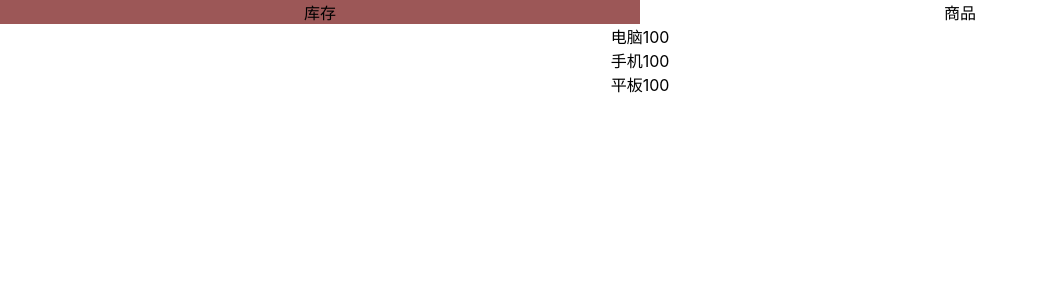
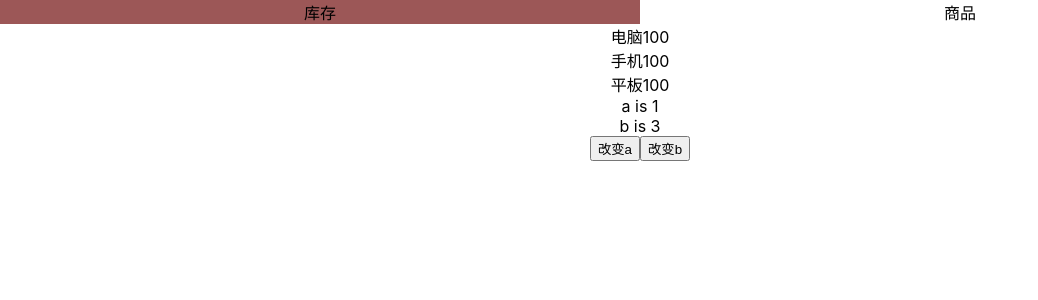
Before and after one commit to dorothy-yl/Test, a React app: page / in a window 1280 px wide. Shown: the top 300 px of the page, without its empty margins (0-1038 px from the left). Built offline with nearby package versions, Linux system fonts and the light colour scheme.

Commit message:
生命周期

```diff
--- a/src/App.js
+++ b/src/App.js
@@ -1,11 +1,12 @@
 import logo from './logo.svg';
 import './App.css';
 import TableList from './components/tableList';
-
+import LifeCircle from './components/lifeCircle';
 function App() {
   return (
     <div className="App">
       <TableList></TableList>
+      <LifeCircle></LifeCircle>
     </div>
   );
 }
--- /dev/null
+++ b/src/components/lifeCircle.jsx
@@ -0,0 +1,37 @@
+// 函数组件
+import { useState, useEffect } from "react";
+
+function LifeCircle() {
+  const [obj2, setB] = useState({
+    b: 3,
+  });
+  const [obj, setA] = useState({
+    a: 1,
+  });
+  console.log("renders");
+  useEffect(() => {
+    console.log("effect");
+  }, [obj2]);
+
+  //   监听
+  function changeObja() {
+    setA({
+      a: 2,
+    });
+  }
+
+  function changeObjb() {
+    setA({
+      b: 666,
+    });
+  }
+  return (
+    <div>
+      <div> {"a is " + obj.a} </div>
+      <div> {"b is " + obj2.b} </div>
+      <button onClick={changeObja}>改变a</button>
+      <button onClick={changeObjb}>改变b</button>
+    </div>
+  );
+}
+export default LifeCircle;
--- a/src/components/tableList.jsx
+++ b/src/components/tableList.jsx
@@ -71,6 +71,8 @@ class TableList extends React.Component {
     });
   }
   render() {
+    let a =123
+    console.log('renders');
     return (
       <div className={style["tab-choose"]}>
         <div
@@ -97,5 +99,15 @@ class TableList extends React.Component {
       </div>
     );
   }
+  componentDidMount() {
+    // 发页面初始化数据请求
+    console.log('didmount');
+  }
+  componentDidUpdate() {
+    console.log('componentDidUpdate');
+  }
+  shouldComponentUpdate(nextProps, nextState) {
+    return true;
+  }
 }
 export default TableList;
```
